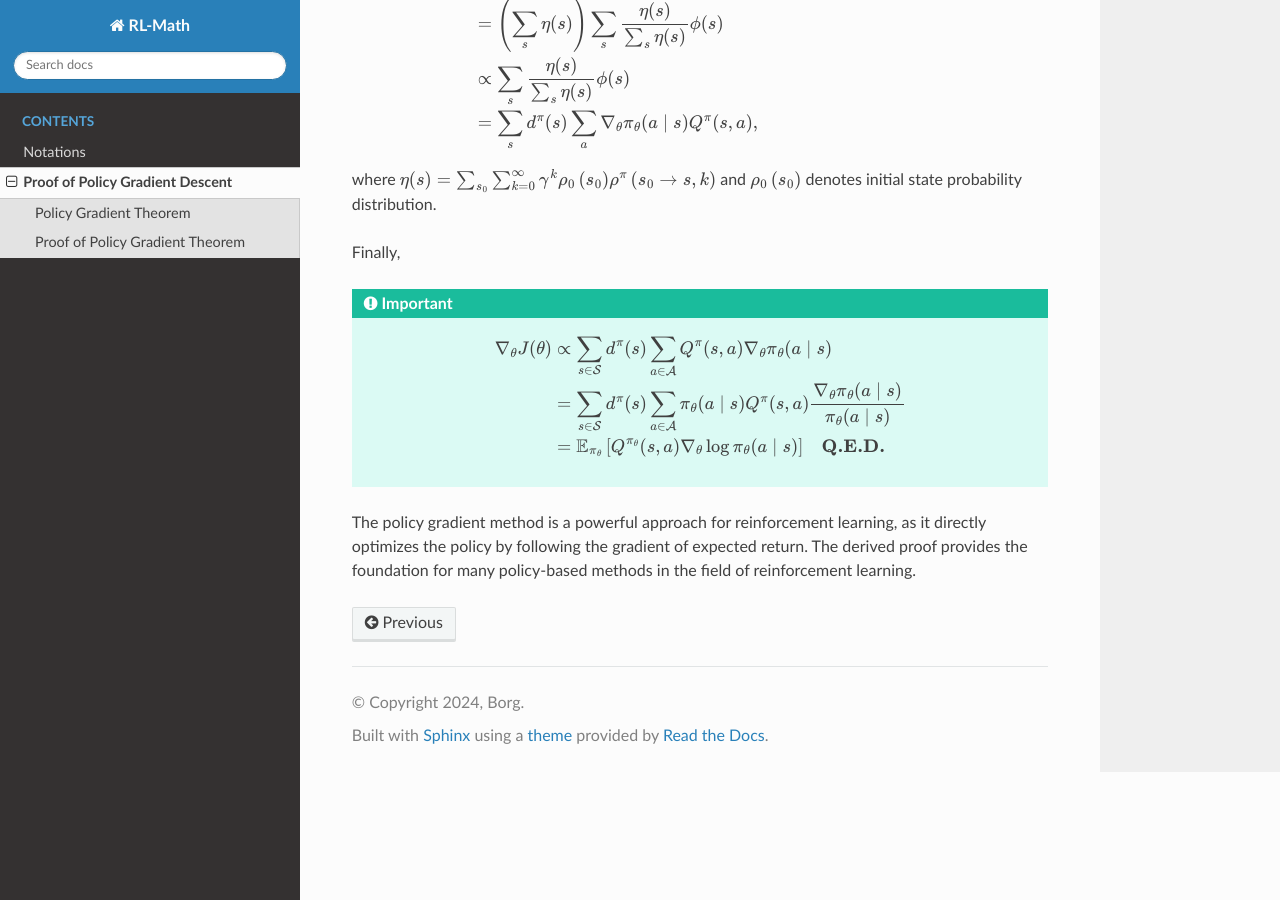
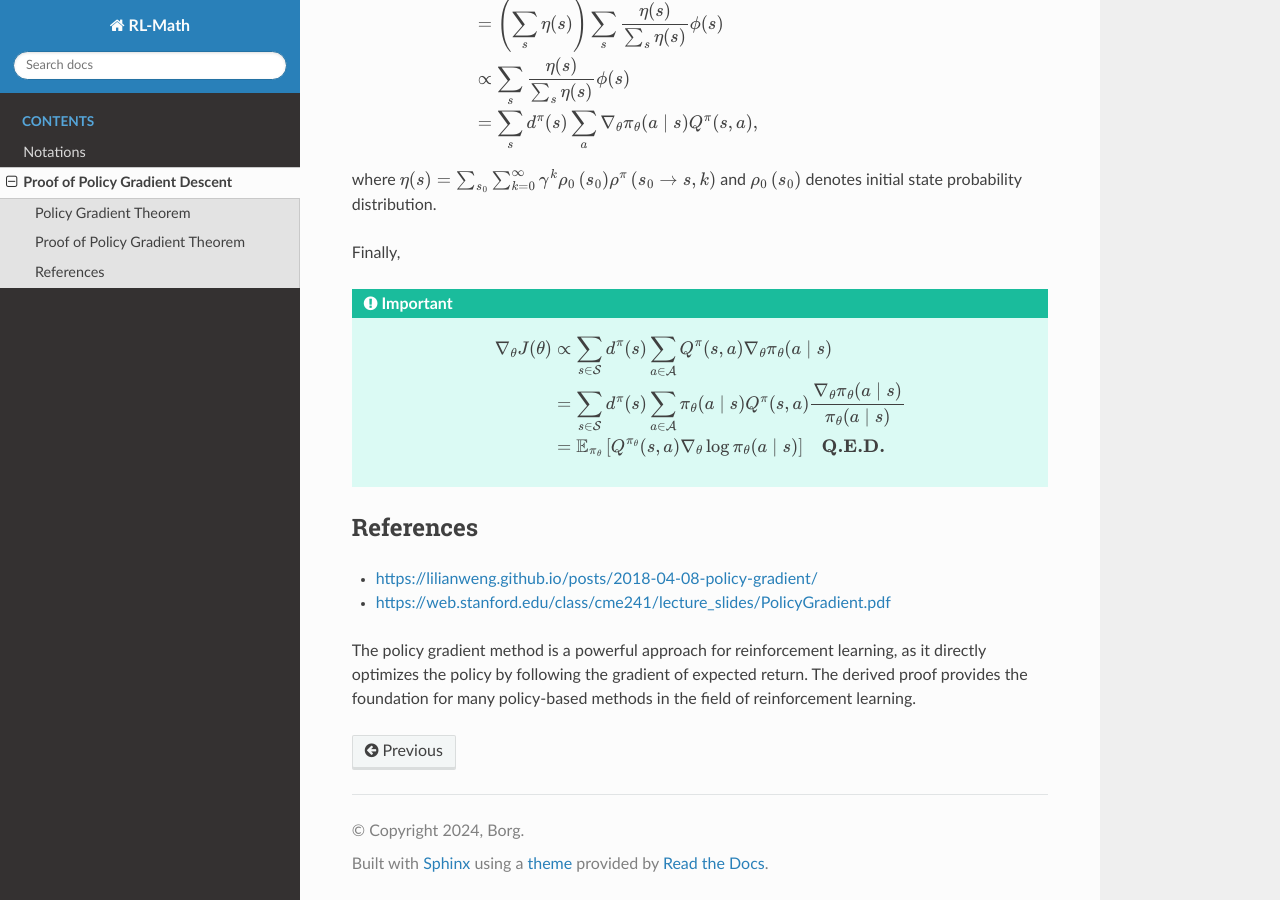
Before and after one commit to boyin96/Reinforcement-Learning-Math, a Sphinx documentation site: the page built from docs/source/policy_gradient.rst, in a window 1280 px wide and 900 px high, scrolled down 1828 px. Built offline with Sphinx 7.4.7 and the Read the Docs theme 3.1.0, drawn with Linux system fonts in a browser that asks for light colours.

Commit message:
Update policy_gradient.rst

```diff
--- a/docs/source/policy_gradient.rst
+++ b/docs/source/policy_gradient.rst
@@ -81,4 +81,10 @@ Finally,
         & =\mathbb{E}_{\pi_\theta}\left[Q^{\pi_\theta}(s, a) \nabla_\theta \log \pi_\theta(a \mid s)\right] \quad \textbf{Q.E.D.}
         \end{aligned}
 
+References
+--------------------------------------
+
+- https://lilianweng.github.io/posts/2018-04-08-policy-gradient/
+- https://web.stanford.edu/class/cme241/lecture_slides/PolicyGradient.pdf
+
 The policy gradient method is a powerful approach for reinforcement learning, as it directly optimizes the policy by following the gradient of expected return. The derived proof provides the foundation for many policy-based methods in the field of reinforcement learning.
```
